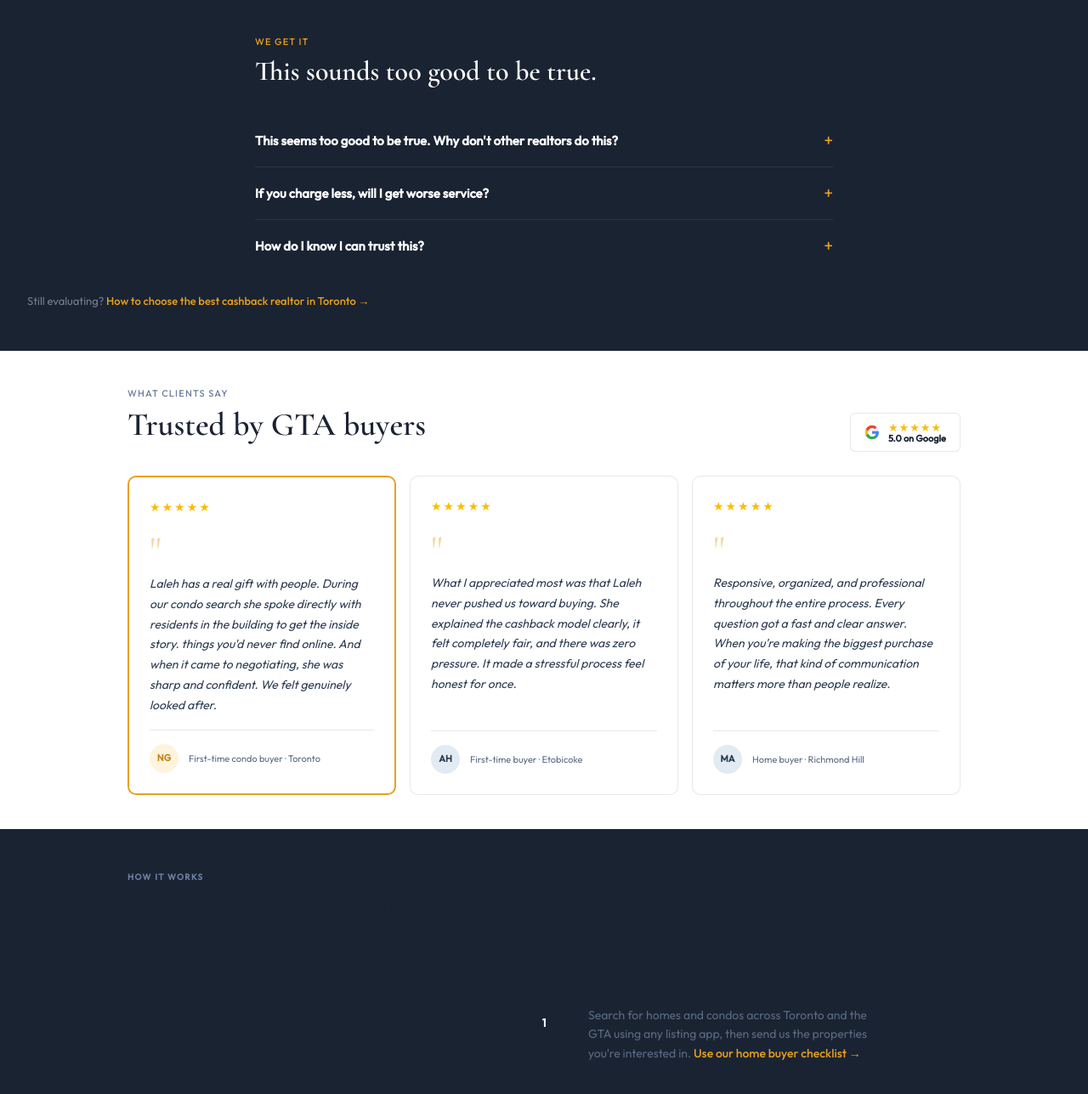
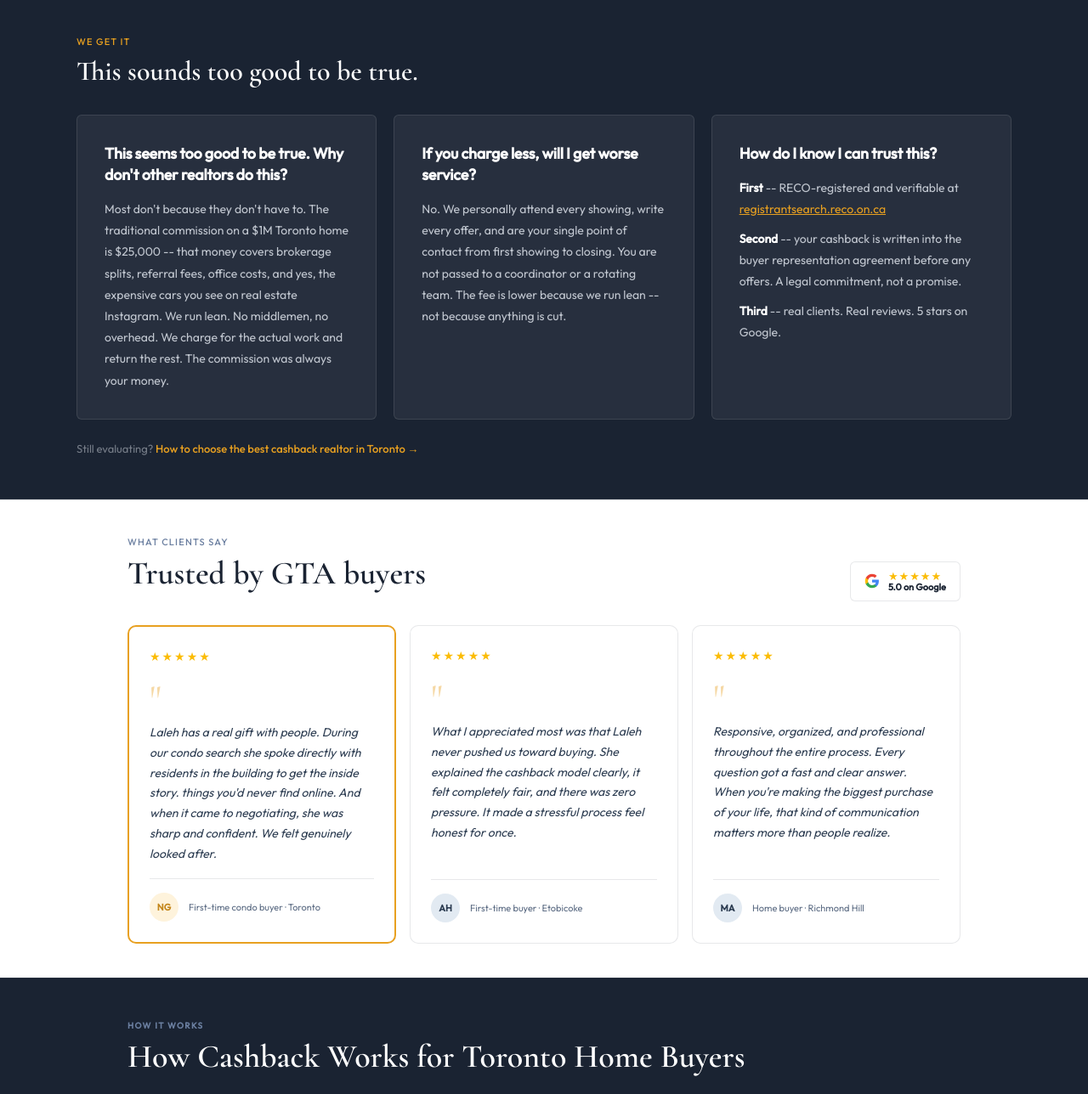
Before and after one commit to bensalek/homecashbacks-website, a website: page pages/Index.html in a window 1280 px wide. Shown: the part 1320-2608 px from the top of the page at 85% size. Drawn offline with nearby package versions, Linux system fonts and the light colour scheme; files whose address does not match are found by name.

Commit message:
Update Index.html

```diff
--- a/pages/Index.html
+++ b/pages/Index.html
@@ -178,20 +178,10 @@ nav{position:fixed;top:58px;left:0;right:0;z-index:570;background:#f0f4f8;border
 /* CASHBACK CALCULATOR */
 .calc-section{background:var(--white);padding:3rem 2rem;border-top:1px solid var(--border)}
 .calc-section-inner{max-width:680px;margin:0 auto}
-.trust-section{background:#1a2332;padding:3rem 2rem;border-top:1px solid rgba(255,255,255,.06)}
-.trust-inner{max-width:680px;margin:0 auto}
+.trust-section{background:#1a2332;padding:3rem 2rem;border-top:1px solid rgba(255,255,255,.06);border-bottom:1px solid rgba(255,255,255,.06)}
 .trust-eyebrow{font-size:11px;font-weight:500;letter-spacing:1.2px;text-transform:uppercase;color:var(--amber);margin-bottom:.5rem}
 .trust-title{font-family:'Cormorant Garamond',serif;font-size:clamp(22px,3vw,32px);font-weight:600;color:var(--white);line-height:1.15;margin-bottom:2rem}
-.trust-item{padding:1.25rem 0;border-bottom:1px solid rgba(255,255,255,.08);cursor:pointer}
-.trust-item-last{border-bottom:none}
-.trust-q-row{display:flex;justify-content:space-between;align-items:center;gap:1rem}
-.trust-q{font-size:15px;font-weight:600;color:var(--white);margin:0;line-height:1.4}
-.trust-icon{font-size:20px;color:var(--amber);flex-shrink:0;transition:transform .25s;line-height:1}
-.trust-item.open .trust-icon{transform:rotate(45deg)}
-.trust-a{font-size:14px;color:rgba(232,237,245,.65);line-height:1.85;margin:0;max-height:0;overflow:hidden;transition:max-height .3s ease,margin .3s ease}
-.trust-item.open .trust-a{max-height:400px;margin-top:.75rem}
-.trust-a a{color:var(--amber);text-decoration:none}
-.trust-a a:hover{text-decoration:underline}
+
 .calc-banner{text-align:center;background:rgba(255,255,255,.05);border:1px solid rgba(232,160,32,.15);border-radius:6px;padding:1.75rem 2rem;margin-bottom:1.75rem}
 .calc-banner-label{font-size:13px;color:rgba(255,255,255,.5);margin-bottom:.35rem}
 .calc-banner-amt{font-size:54px;font-weight:700;color:#e8a020;line-height:1;letter-spacing:-2px}
@@ -621,8 +611,8 @@ footer a{color:#e8a020;text-decoration:none}
 
 .how-section{background:#1a2332;padding:3rem 2rem;border-top:1px solid rgba(255,255,255,.06)}
 .how-eyebrow{font-size:10px;font-weight:700;letter-spacing:1.4px;text-transform:uppercase;color:var(--taupe);margin-bottom:.5rem}
-.how-title{font-family:'Cormorant Garamond',serif;font-size:clamp(28px,4vw,38px);font-weight:600;color:var(--ink);line-height:1.1;margin-bottom:1rem}
-.how-intro{font-size:15px;color:var(--muted);line-height:1.8;max-width:620px;margin-bottom:2.5rem}
+.how-title{font-family:'Cormorant Garamond',serif;font-size:clamp(28px,4vw,38px);font-weight:600;color:var(--white);line-height:1.1;margin-bottom:1rem}
+.how-intro{font-size:15px;color:rgba(232,237,245,.6);line-height:1.8;max-width:620px;margin-bottom:2.5rem}
 .who-section{background:var(--bg);border-top:1px solid var(--border)}
 .who-card-desc-short{display:none;font-size:12px;color:var(--muted);line-height:1.5}
 
@@ -711,16 +701,16 @@ footer a{color:#e8a020;text-decoration:none}
 
 /* DESKTOP: Option 1 — alternating spine */
 .how-steps-desktop{display:none;position:relative;max-width:780px;margin:0 auto}
-.how-spine{position:absolute;left:50%;top:0;bottom:0;width:1px;background:var(--border);transform:translateX(-50%)}
-.how-step{display:grid;grid-template-columns:1fr 40px 1fr;align-items:center;gap:0;margin-bottom:0;min-height:88px}
-.how-step-left{text-align:right;padding:1.25rem 2rem 1.25rem 0}
-.how-step-right{text-align:left;padding:1.25rem 0 1.25rem 2rem}
-.how-step-empty{text-align:right;padding:1.25rem 2rem 1.25rem 0;opacity:0;pointer-events:none}
+.how-spine{position:absolute;left:50%;top:0;bottom:0;width:1px;background:rgba(255,255,255,.1);transform:translateX(-50%)}
+.how-step{display:grid;grid-template-columns:1fr 40px 1fr;align-items:center;gap:0;margin-bottom:0;min-height:60px}
+.how-step-left{text-align:right;padding:.85rem 2rem .85rem 0}
+.how-step-right{text-align:left;padding:.85rem 0 .85rem 2rem}
+.how-step-empty{text-align:right;padding:.85rem 2rem .85rem 0;opacity:0;pointer-events:none}
 .how-step-center{display:flex;align-items:center;justify-content:center;flex-shrink:0;position:relative;z-index:2}
-.how-step-num{width:36px;height:36px;border-radius:50%;background:#1a2332;display:flex;align-items:center;justify-content:center;font-size:13px;font-weight:600;color:#fff;font-family:'Outfit',sans-serif;flex-shrink:0}
+.how-step-num{width:36px;height:36px;border-radius:50%;background:#2d3d52;border:1px solid rgba(255,255,255,.15);display:flex;align-items:center;justify-content:center;font-size:13px;font-weight:600;color:#fff;font-family:'Outfit',sans-serif;flex-shrink:0}
 .how-step-num--highlight{background:#e8a020;color:#1a2332}
-.how-step-name{font-size:13px;font-weight:600;color:var(--ink);margin-bottom:.2rem;line-height:1.3}
-.how-step-desc{font-size:12px;color:var(--muted);line-height:1.6}
+.how-step-name{font-size:13px;font-weight:600;color:var(--white);margin-bottom:.2rem;line-height:1.3}
+.how-step-desc{font-size:12px;color:rgba(232,237,245,.6);line-height:1.6}
 .how-step-name--highlight{color:#e8a020}
 .how-step-desc--highlight{color:rgba(232,237,245,.65)}
 .how-step--dark .how-step-left,.how-step--dark .how-step-right{background:#1a2332;border-radius:6px;padding:1.25rem 1.5rem}
@@ -864,6 +854,17 @@ footer a{color:#e8a020;text-decoration:none}
 .top-btn-wa-label{display:inline}
 @media(max-width:400px){.top-btn-wa{padding:8px 10px}.top-btn-wa-label{display:none}}
 
+
+.trust-inner{max-width:1100px;margin:0 auto}
+.trust-cards{display:grid;grid-template-columns:1fr 1fr 1fr;gap:1.25rem;margin-top:1.5rem}
+.trust-card{background:rgba(255,255,255,.06);border:1px solid rgba(255,255,255,.1);border-radius:6px;padding:2rem}
+.trust-card-q{font-size:18px;font-weight:600;color:var(--white);margin:0 0 1rem;line-height:1.4;letter-spacing:-.2px}
+.trust-card-a{font-size:14px;color:rgba(232,237,245,.8);line-height:1.8;margin:0}
+.trust-guide-link{margin-top:1.5rem;font-size:13px;color:rgba(232,237,245,.45)}
+@media(max-width:768px){
+  .trust-cards{grid-template-columns:1fr}
+  .trust-card{padding:1.25rem}
+}
 </style>
 
 <script type="application/ld+json">
@@ -1178,33 +1179,26 @@ footer a{color:#e8a020;text-decoration:none}
   <div class="trust-inner">
     <div class="trust-eyebrow">We get it</div>
     <h2 class="trust-title">This sounds too good to be true.</h2>
-    <div class="trust-item" onclick="this.classList.toggle('open')">
-      <div class="trust-q-row">
-        <p class="trust-q">This seems too good to be true. Why don't other realtors do this?</p>
-        <span class="trust-icon">+</span>
-      </div>
-      <p class="trust-a">Most don't because they don't have to. The traditional commission on a $1M Toronto home is $25,000 -- that money covers brokerage splits, referral fees, office costs, and yes, the expensive cars you see on real estate Instagram. We run lean. No middlemen, no overhead. We charge for the actual work and return the rest. The commission was always your money.</p>
-    </div>
-    <div class="trust-item" onclick="this.classList.toggle('open')">
-      <div class="trust-q-row">
-        <p class="trust-q">If you charge less, will I get worse service?</p>
-        <span class="trust-icon">+</span>
-      </div>
-      <p class="trust-a">No. We personally attend every showing, write every offer, and are your single point of contact from first showing to closing. You are not passed to a coordinator or a rotating team. The fee is lower because we run lean -- not because anything is cut.</p>
-    </div>
-    <div class="trust-item trust-item-last" onclick="this.classList.toggle('open')">
-      <div class="trust-q-row">
-        <p class="trust-q">How do I know I can trust this?</p>
-        <span class="trust-icon">+</span>
-      </div>
-      <div class="trust-a">
-        <p style="margin:0 0 .6rem"><strong style="color:rgba(232,237,245,.9)">First</strong> -- RECO-registered and verifiable at <a href="https://registrantsearch.reco.on.ca/" target="_blank" rel="noopener" style="color:var(--amber)">registrantsearch.reco.on.ca</a></p>
-        <p style="margin:0 0 .6rem"><strong style="color:rgba(232,237,245,.9)">Second</strong> -- your cashback is written into the buyer representation agreement before any offers. A legal commitment, not a promise.</p>
-        <p style="margin:0"><strong style="color:rgba(232,237,245,.9)">Third</strong> -- real clients. Real reviews. 5 stars on Google.</p>
-      </div>
-    </div>
+    <div class="trust-cards">
+      <div class="trust-card">
+        <p class="trust-card-q">This seems too good to be true. Why don't other realtors do this?</p>
+        <p class="trust-card-a">Most don't because they don't have to. The traditional commission on a $1M Toronto home is $25,000 -- that money covers brokerage splits, referral fees, office costs, and yes, the expensive cars you see on real estate Instagram. We run lean. No middlemen, no overhead. We charge for the actual work and return the rest. The commission was always your money.</p>
+      </div>
+      <div class="trust-card">
+        <p class="trust-card-q">If you charge less, will I get worse service?</p>
+        <p class="trust-card-a">No. We personally attend every showing, write every offer, and are your single point of contact from first showing to closing. You are not passed to a coordinator or a rotating team. The fee is lower because we run lean -- not because anything is cut.</p>
+      </div>
+      <div class="trust-card">
+        <p class="trust-card-q">How do I know I can trust this?</p>
+        <div class="trust-card-a">
+          <p style="margin:0 0 .6rem"><strong style="color:#fff">First</strong> -- RECO-registered and verifiable at <a href="https://registrantsearch.reco.on.ca/" target="_blank" rel="noopener" style="color:var(--amber)">registrantsearch.reco.on.ca</a></p>
+          <p style="margin:0 0 .6rem"><strong style="color:#fff">Second</strong> -- your cashback is written into the buyer representation agreement before any offers. A legal commitment, not a promise.</p>
+          <p style="margin:0"><strong style="color:#fff">Third</strong> -- real clients. Real reviews. 5 stars on Google.</p>
+        </div>
+      </div>
+    </div>
+    <p class="trust-guide-link">Still evaluating? <a href="/choose-cashback-realtor-toronto.html" style="color:var(--amber);text-decoration:none;font-weight:500">How to choose the best cashback realtor in Toronto →</a></p>
   </div>
-  <p style="margin-top:1.5rem;font-size:13px;color:rgba(232,237,245,.45)">Still evaluating? <a href="/choose-cashback-realtor-toronto.html" style="color:var(--amber);text-decoration:none;font-weight:500">How to choose the best cashback realtor in Toronto →</a></p>
 </section>
 <section class="testi-section section">
   <div class="sec-inner">
```
